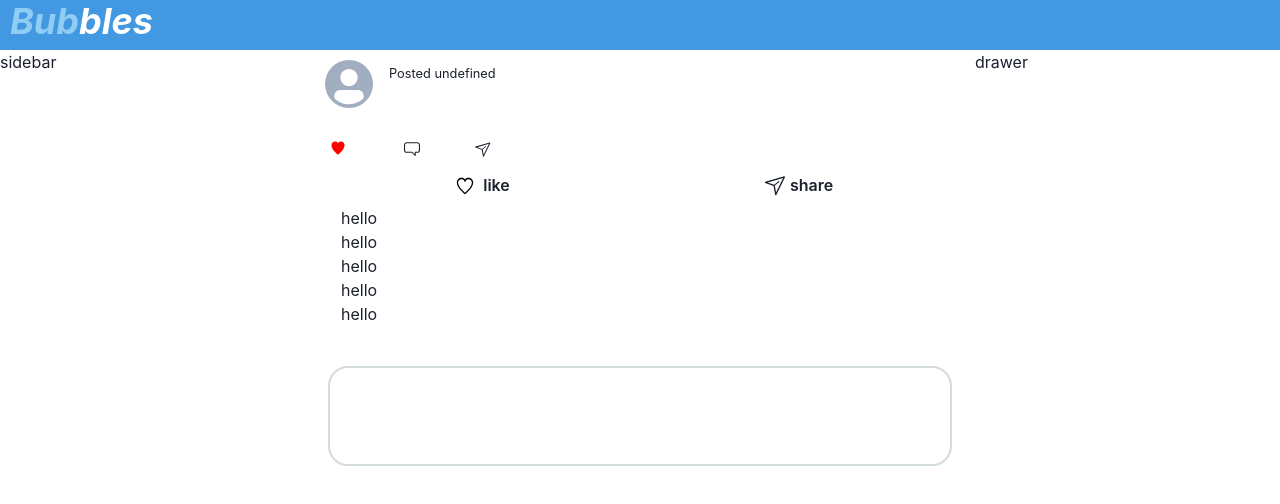
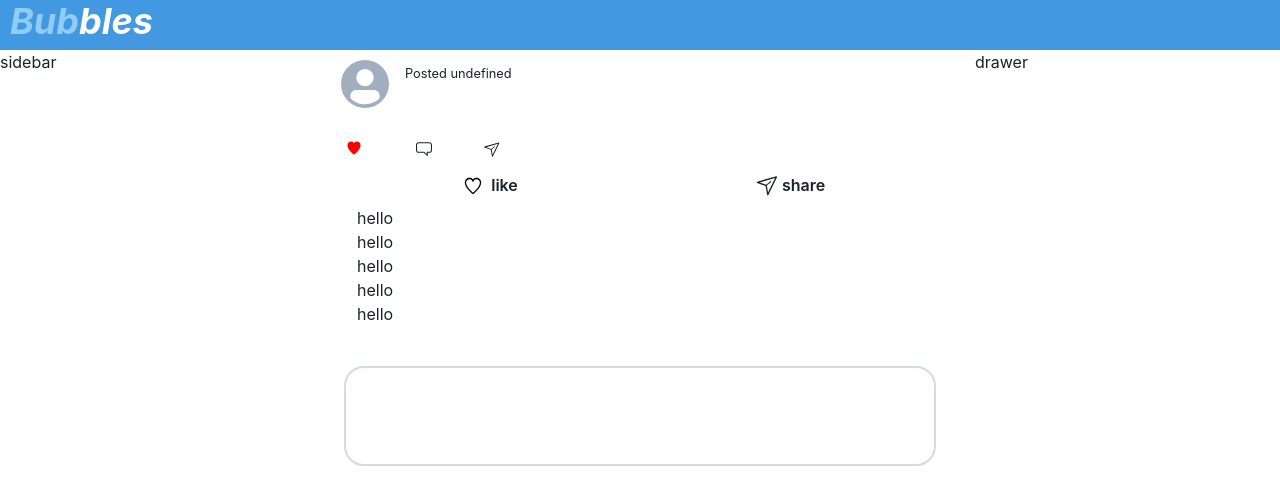
Before and after one commit to evansaizik/bubble, a Next.js app: page /feeds/1 in a window 1280 px wide. Shown: the top 504 px of the page. Built offline with nearby package versions, Linux system fonts and the light colour scheme; some icons are missing.

Commit message:
layout modification

```diff
--- a/components/Feeds.jsx
+++ b/components/Feeds.jsx
@@ -10,7 +10,7 @@ const Feeds = () => {
     <Flex as={'main'} mt='4' gap={6} direction='column' alignItems='center'>
       {/* Avatar and Input */}
       <Flex
-        w={{ base: '90%', md: '100%' }}
+        w={{ base: '95%', md: '100%' }}
         gap={2}
         justifyContent='center'
         as={'section'}
@@ -20,7 +20,7 @@ const Feeds = () => {
       </Flex>
       <Flex
         gap={4}
-        w={{ base: '90%', md: '100%' }}
+        w={{ base: '95%', md: '100%' }}
         justifyContent='space-between'
       >
         <Flex as={'section'} gap='30px'>
@@ -45,7 +45,7 @@ const Feeds = () => {
         </Flex>
         <Button bg='lightblue'>post</Button>
       </Flex>
-      <Box as='ul' w={{ base: '90%', md: '100%' }}>
+      <Box as='ul' w={{ base: '95%', md: '100%' }}>
         {feedsData.map((post) => (
           <FeedsList key={post.id} post={post} />
         ))}
--- a/src/pages/feeds/[id].js
+++ b/src/pages/feeds/[id].js
@@ -28,7 +28,7 @@ const PostId = () => {
   const post = feedsData.find((post) => post.id === postId);
 
   return (
-    <Box mt={'10px'}>
+    <Box px={'16px'} mt={'10px'}>
       <Box mb='40px' w='100%' listStyleType='none'>
         <PostUserDetails time={post?.postedAt} name={post?.name} />
         <Box>
```
